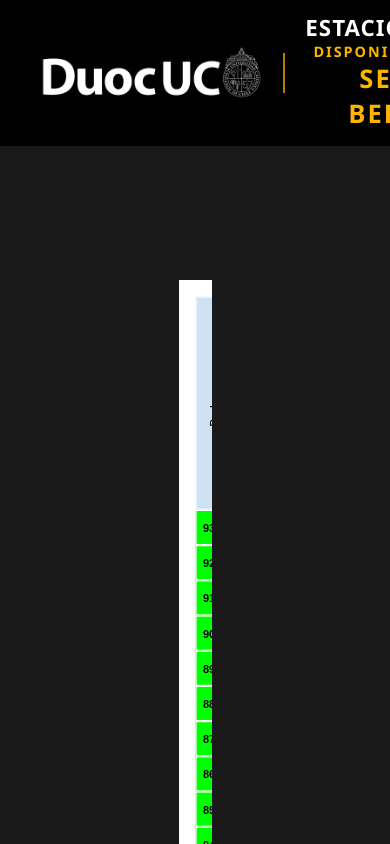
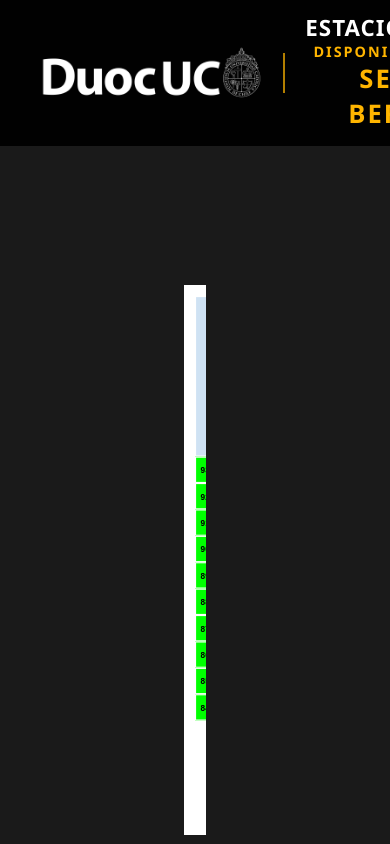
Before and after one commit to taizouu/DuocEstacionamiento, a React (Create React App) app in the folder frontend/: page / in a window 390 px wide. Shown: the top 844 px of the page. Built offline with nearby package versions, Linux system fonts and the light colour scheme; no server answers.

Commit message:
Fix: mantener memoria del RUT en caso de error al asignar lugar y responsibidad de mapa

```diff
--- a/frontend/src/components/Mapa.css
+++ b/frontend/src/components/Mapa.css
@@ -1,50 +1,56 @@
+/* ==============================================================
+   MAPA.CSS - ARQUITECTURA RESPONSIVA MULTIPLATAFORMA
+   ============================================================== */
+
 :root {
-  --cell-size: 32px; /* Ajustado un poco más pequeño para que quepa todo */
+  --cell-size: 32px; /* Tamaño nativo perfecto de ingeniería */
   --border-color: #ffffff;
   --bg-excel: #f0f2f5;
   --color-libre: #00ff00;
   --color-ocupado: #ff0000;
-  --color-azul: #cfe2f3; /* Azul Bodega exacto */
+  --color-azul: #cfe2f3;
   --text-color: #000;
 }
 
-/* --- CONTENEDOR DEL MAPA --- */
+/* 1. EL CONTENEDOR (LA VENTANA DE VISIÓN) */
 .contenedor-principal {
-  /* Redujimos el padding para no perder espacio valioso en celulares */
-  padding: 15px;
+  width: 100%;
+  height: 100%;
+  min-height: 500px;
   background-color: white;
-
-  /* Quitamos el min-height: 100vh para que no genere un espacio blanco gigante abajo */
-  min-height: auto;
+  padding: 20px;
+  box-sizing: border-box;
   font-family: Arial, Helvetica, sans-serif;
 
+  /* Comportamiento base: centrado absoluto */
   display: flex;
-  /* CAMBIO CLAVE: Cambiamos 'center' por 'flex-start' para que el scroll en celular no corte el lado izquierdo */
-  justify-content: flex-start;
+  justify-content: center;
   align-items: flex-start;
 
-  /* Habilita el desplazamiento con el dedo en celulares */
+  /* Salvavidas nativo para celulares (Touch Scrolling) */
   overflow: auto;
-  width: 100%;
+  -webkit-overflow-scrolling: touch;
 }
 
-/* --- LAYOUT MACRO --- */
+/* 2. EL PLANO (EL CANVAS RÍGIDO) */
 .layout-macro {
   display: flex;
   flex-direction: row;
   align-items: flex-start;
   gap: 40px;
 
-  /* CAMBIO CLAVE: Obliga al mapa a mantener su forma original para que el contenedor lo deje hacer scroll horizontal */
-  min-width: max-content;
-  padding-bottom: 20px; /* Espacio extra abajo para que no choque */
+  /* LA RESINA EPÓXICA: Le decimos al mapa "Bajo ninguna circunstancia
+     rompas tu estructura interna. Tu ancho mínimo vital es 1050px". */
+  min-width: 1050px;
+
+  /* Transición fluida cuando se redimensiona la ventana */
+  transition: zoom 0.3s ease;
 }
 
-/* Utilitarios de Flexbox */
+/* --- CLASES INTERNAS (Tus estilos originales intactos) --- */
 .flex-col { display: flex; flex-direction: column; }
 .flex-row { display: flex; flex-direction: row; }
 
-/* --- COMPONENTES --- */
 .celda {
   width: var(--cell-size);
   height: var(--cell-size);
@@ -56,7 +62,7 @@
   border: 1px solid var(--border-color);
   color: var(--text-color);
   cursor: pointer;
-  box-sizing: border-box; /* Asegura que el borde no sume tamaño */
+  box-sizing: border-box;
 }
 
 .libre { background-color: var(--color-libre); }
@@ -71,18 +77,14 @@
   text-align: center;
 }
 
-.texto-vertical {
-  writing-mode: vertical-rl;
-  transform: rotate(180deg);
-}
+.texto-vertical { writing-mode: vertical-rl; transform: rotate(180deg); }
 
-/* Panel Central de Información */
 .panel-info {
-  background-color: #e6eff6; /* Azul grisáceo suave */
+  background-color: #e6eff6;
   border: 1px solid white;
   padding: 20px;
   width: 380px;
-  margin: 0 30px; /* Espacio a los lados */
+  margin: 0 30px;
   display: flex;
   flex-direction: column;
   justify-content: center;
@@ -92,42 +94,62 @@
 .dato-label { font-weight: bold; width: 70px; }
 .dato-valor { color: #2c5282; font-weight: bold; }
 
-/* Ajuste para las celdas dobles apiladas */
-.par-doble {
-  display: flex;
-  flex-direction: column;
-}
+.par-doble { display: flex; flex-direction: column; }
 
 .tooltip-flotante {
-  position: fixed; /* Se mueve libremente por la pantalla */
-  background-color: rgba(26, 32, 44, 0.95); /* Fondo oscuro elegante */
+  position: fixed;
+  background-color: rgba(26, 32, 44, 0.95);
   color: white;
   padding: 12px 15px;
   border-radius: 8px;
   font-size: 13px;
-  pointer-events: none; /* CLAVE: El mouse ignora la caja para no parpadear */
-  z-index: 9999; /* Siempre encima de todo */
-  box-shadow: 0 10px 15px rgba(0, 0, 0, 0.5); /* Sombra suave */
+  pointer-events: none;
+  z-index: 9999;
+  box-shadow: 0 10px 15px rgba(0, 0, 0, 0.5);
   border: 1px solid rgba(255, 255, 255, 0.1);
   min-width: 150px;
-  backdrop-filter: blur(4px); /* Efecto de vidrio borroso */
+  backdrop-filter: blur(4px);
 }
 
-.tooltip-header {
-  border-bottom: 1px solid #4a5568;
-  padding-bottom: 5px;
-  margin-bottom: 5px;
-  font-weight: bold;
-  color: #63b3ed; /* Azul claro para el título */
-  font-size: 11px;
-  text-transform: uppercase;
+
+/* ==============================================================
+   🖥️ MEDIA QUERIES NIVEL ARQUITECTURA (TV, LAPTOP, MÓVIL)
+   ============================================================== */
+
+/* 1. Monitores Grandes y TVs (Más de 1600px) */
+@media screen and (min-width: 1600px) {
+  .layout-macro {
+    zoom: 1.15; /* Lo agrandamos un 15% para aprovechar la pantalla gigante */
+  }
 }
 
-.tooltip-row {
-  display: flex;
-  justify-content: space-between;
-  margin-bottom: 3px;
+/* 2. Laptops Estándar (1200px a 1440px) */
+@media screen and (max-width: 1440px) {
+  .layout-macro {
+    zoom: 0.85; /* Lo achicamos al 85% para que encaje perfecto sin desarmarse */
+  }
 }
 
-.tooltip-label { color: #a0aec0; font-size: 11px; margin-right: 10px;}
-.tooltip-value { font-weight: bold; text-align: right;}
+/* 3. Laptops Pequeños y Tablets en horizontal (992px a 1199px) */
+@media screen and (max-width: 1199px) {
+  .layout-macro {
+    zoom: 0.70; /* Lo achicamos al 70% */
+  }
+}
+
+/* 4. Celulares y Tablets en vertical (Menos de 992px) */
+@media screen and (max-width: 991px) {
+  .contenedor-principal {
+    /* CRÍTICO UX: En celulares NUNCA se centra un mapa grande, o el lado izquierdo queda
+       oculto e inaccesible. Se ancla a la izquierda para permitir el deslizamiento (Pan & Scan) */
+    justify-content: flex-start;
+    padding: 10px;
+  }
+
+  .layout-macro {
+    /* UX Móvil: Detenemos la reducción de tamaño. Si lo achicamos más, los dedos del guardia
+       no podrán presionar los botones. Activamos el tamaño táctil mínimo y dejamos que el
+       guardia se desplace por el estacionamiento arrastrando la pantalla. */
+    zoom: 0.75;
+  }
+}
```
